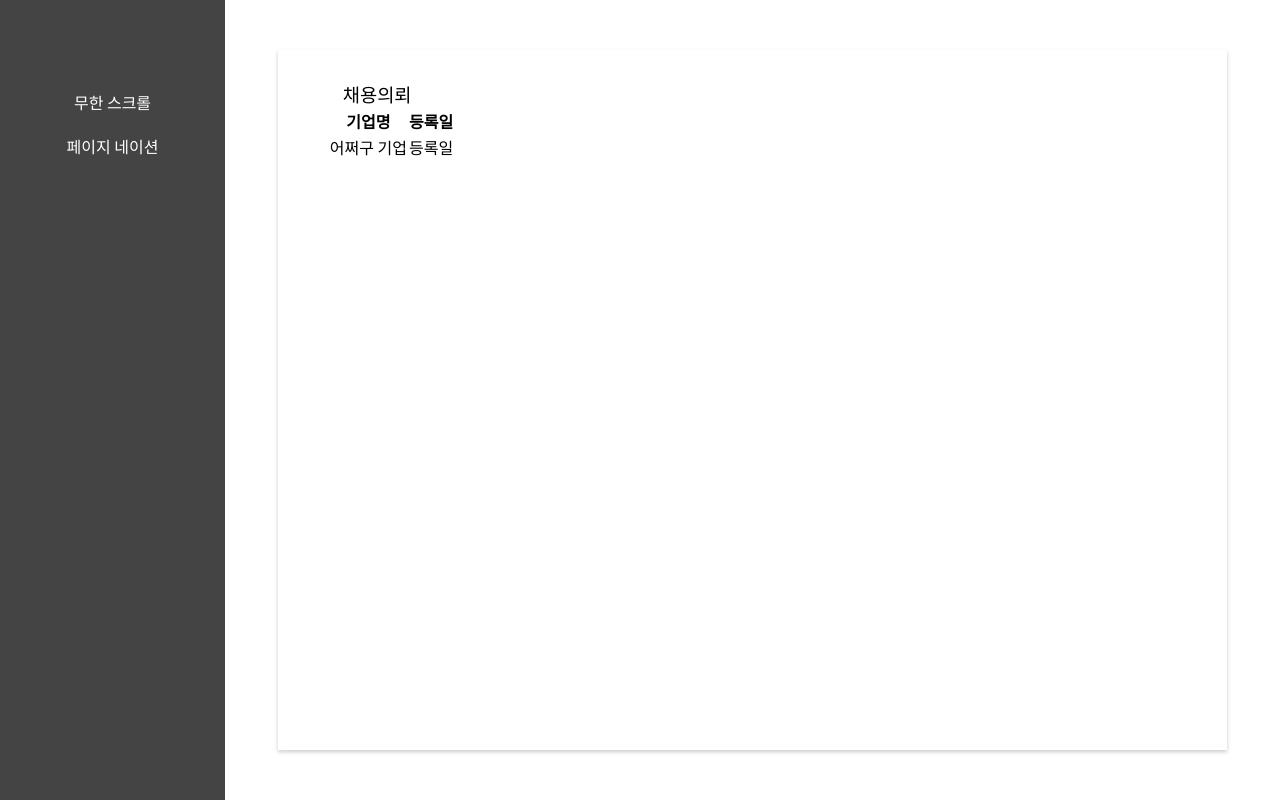
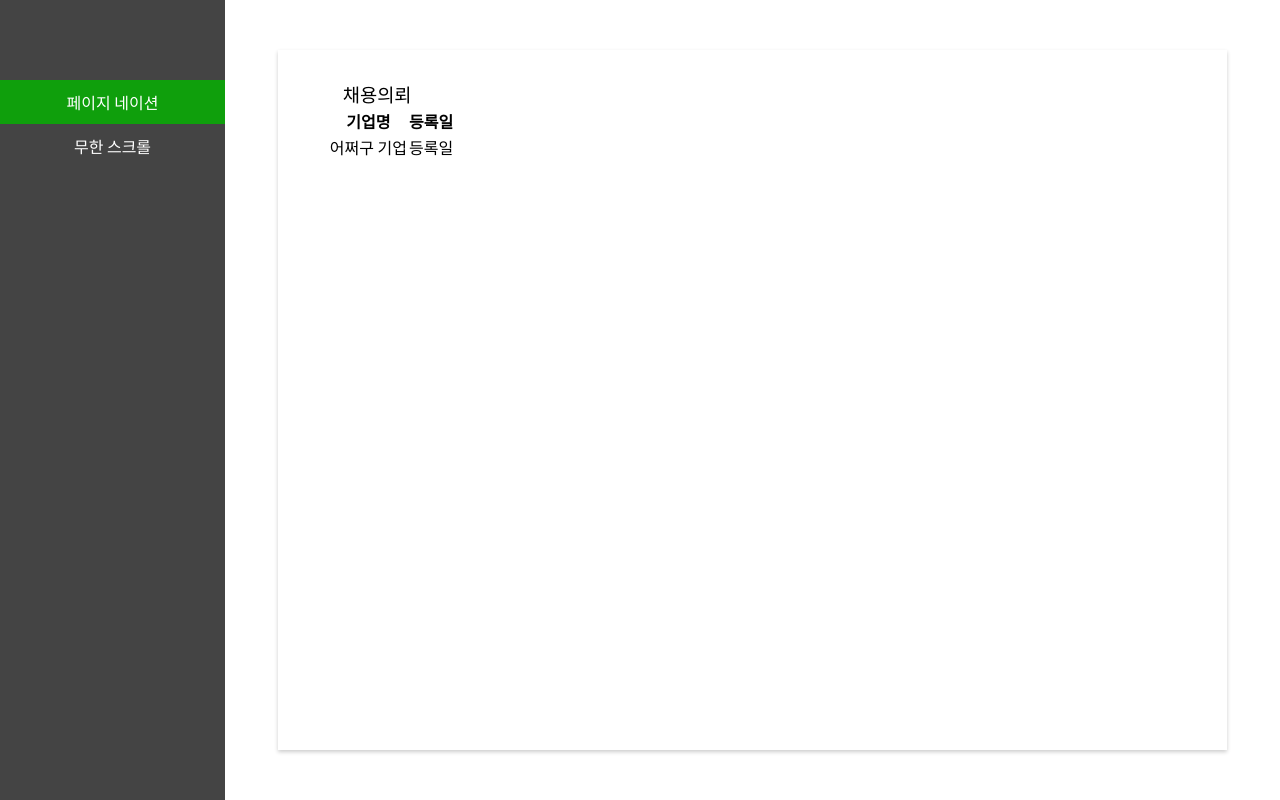
Before and after one commit to eungyeole/jobits-assignment, a Next.js app: page / in a window 1280 px wide. Built offline with nearby package versions, Linux system fonts and the light colour scheme.

Commit message:
UPDATE ; depthsinfo

```diff
--- a/src/constances/depths/depthsinfo.ts
+++ b/src/constances/depths/depthsinfo.ts
@@ -2,12 +2,12 @@ import { IDepths } from "../../libs/interfaces";
 
 export const depthsinfo : Array<IDepths> = [
     {
+        href : '/',
+        name : '페이지 네이션'
+    },
+    {
         href : '/infinite',
         name : '무한 스크롤'
     },
-    {
-        href : '/page',
-        name : '페이지 네이션'
-    },
 
 ]
```
